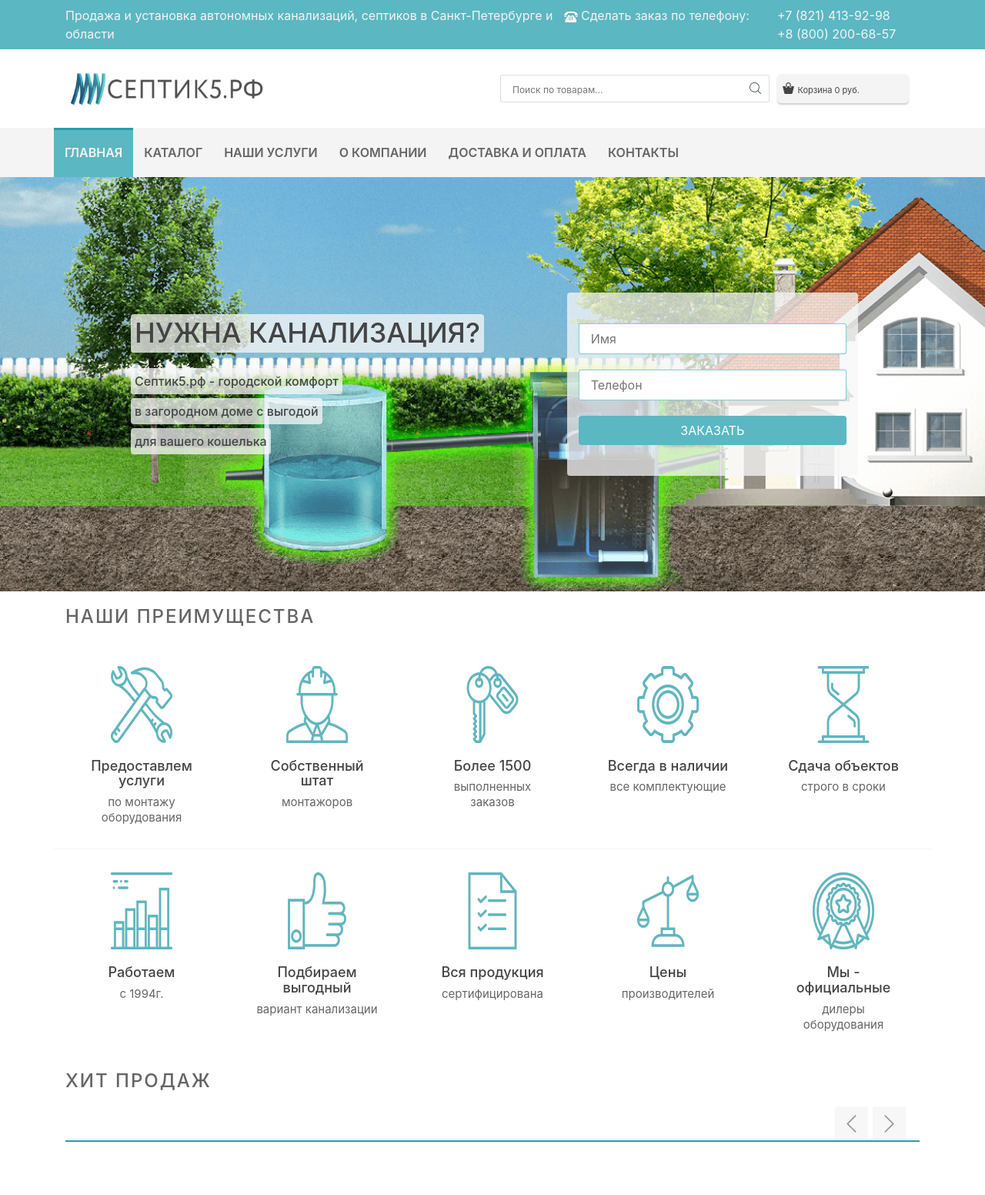
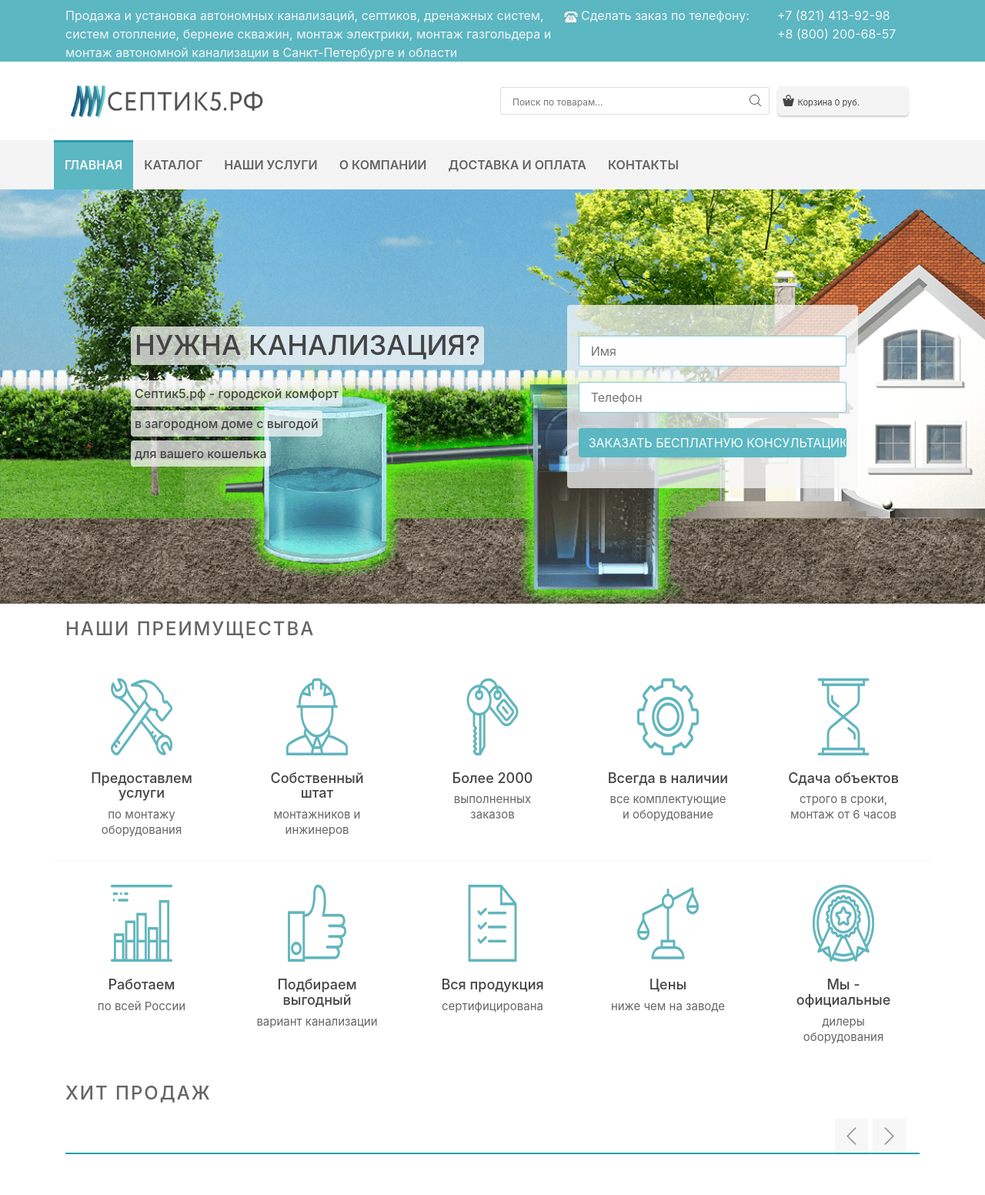
Before and after one commit to griphon56/septic78, a PHP site: page / in a window 1280 px wide. Shown: the top 1552 px of the page at 77% size. Run offline with PHP 8.4, Linux system fonts and the light colour scheme; data that the repository does not hold is empty; some libraries are stand-ins or nearby versions.

Commit message:
#17
изменил хедер и кнопку

```diff
--- a/View/Header/headerView.php
+++ b/View/Header/headerView.php
@@ -22,7 +22,8 @@
   <div class="container">
     <div class="row no-gutters">
       <div class="col col-md-7 col-sm-4 text-phone text">
-        <p>Продажа и установка автономных канализаций, септиков в Санкт-Петербурге и области</p>
+        <p>Продажа и установка автономных канализаций, септиков, дренажных систем, систем отопление, бернеие скважин, монтаж электрики,
+          монтаж газгольдера и монтаж автономной канализации в Санкт-Петербурге и области</p>
       </div>
       <div class="col col-md-3 col-sm-5 phone text-phone">
         <img src="<?=VIEW?>img/headerView/old-typical-phone.png" alt="">
@@ -114,7 +115,7 @@
                 <input type="tel" name="s_phone" maxlength="15" placeholder="Телефон">
               </li>
               <li>
-                <input type="button" onclick="send_contact(this);" class="btn header-btn" value="Заказать">
+                <input type="button" onclick="send_contact(this);" class="btn header-btn" value="Заказать бесплатную консультацию">
               </li>
             </ul>
           </div>
--- a/View/Home/homeSkillView.php
+++ b/View/Home/homeSkillView.php
@@ -13,14 +13,14 @@
       <div class="home-skill-static-h-border"></div>
       <div class="home-skill-static-desc">
         <h4>Собственный штат</h4>
-        <p>монтажоров</p>
+        <p>монтажников и инжинеров</p>
       </div>
     </div>
     <div class="home-skill-static-item col-4 col-sm-4 col-md-2">
       <img src="<?=VIEW?>img/homeView/3.png" alt="" class="home-skill-static-img">
       <div class="home-skill-static-h-border"></div>
       <div class="home-skill-static-desc">
-        <h4>Более 1500</h4>
+        <h4>Более 2000</h4>
         <p>выполненных заказов</p>
       </div>
     </div>
@@ -29,7 +29,7 @@
       <div class="home-skill-static-h-border"></div>
       <div class="home-skill-static-desc">
         <h4>Всегда в наличии</h4>
-        <p>все комплектующие</p>
+        <p>все комплектующие и оборудование</p>
       </div>
     </div>
     <div class="home-skill-static-item col-4 col-sm-4 col-md-2">
@@ -37,7 +37,7 @@
       <div class="home-skill-static-h-border"></div>
       <div class="home-skill-static-desc">
         <h4>Сдача объектов</h4>
-        <p>строго в сроки</p>
+        <p>строго в сроки, монтаж от 6 часов</p>
       </div>
     </div>
   </div>
@@ -47,7 +47,7 @@
       <div class="home-skill-static-h-border"></div>
       <div class="home-skill-static-desc">
         <h4>Работаем</h4>
-        <p>с 1994г.</p>
+        <p>по всей России</p>
       </div>
     </div>
     <div class="home-skill-static-item col-4 col-sm-4 col-md-2">
@@ -71,7 +71,7 @@
       <div class="home-skill-static-h-border"></div>
       <div class="home-skill-static-desc">
         <h4>Цены</h4>
-        <p>производителей</p>
+        <p>ниже чем на заводе</p>
       </div>
     </div>
     <div class="home-skill-static-item col-4 col-sm-4 col-md-2">
```
